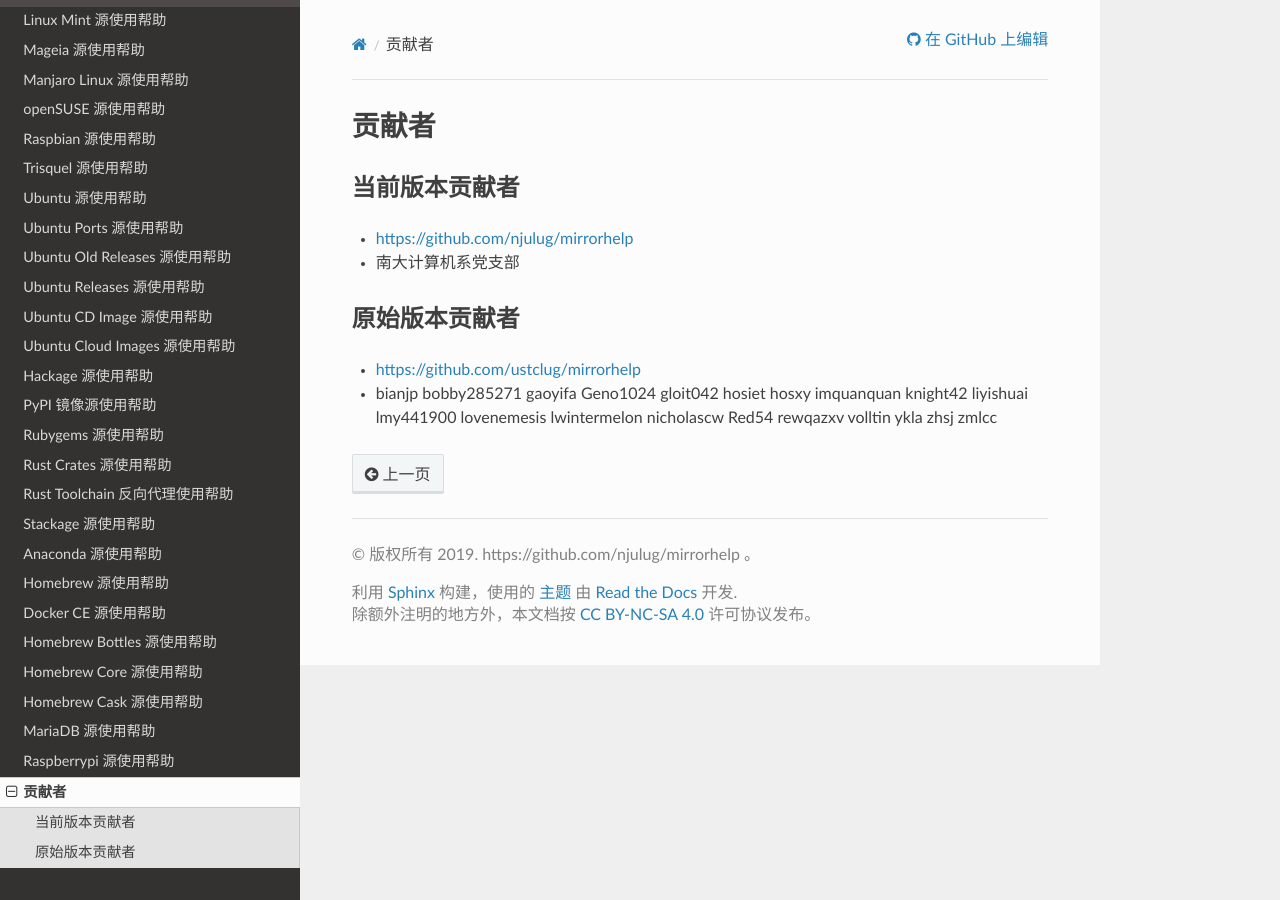
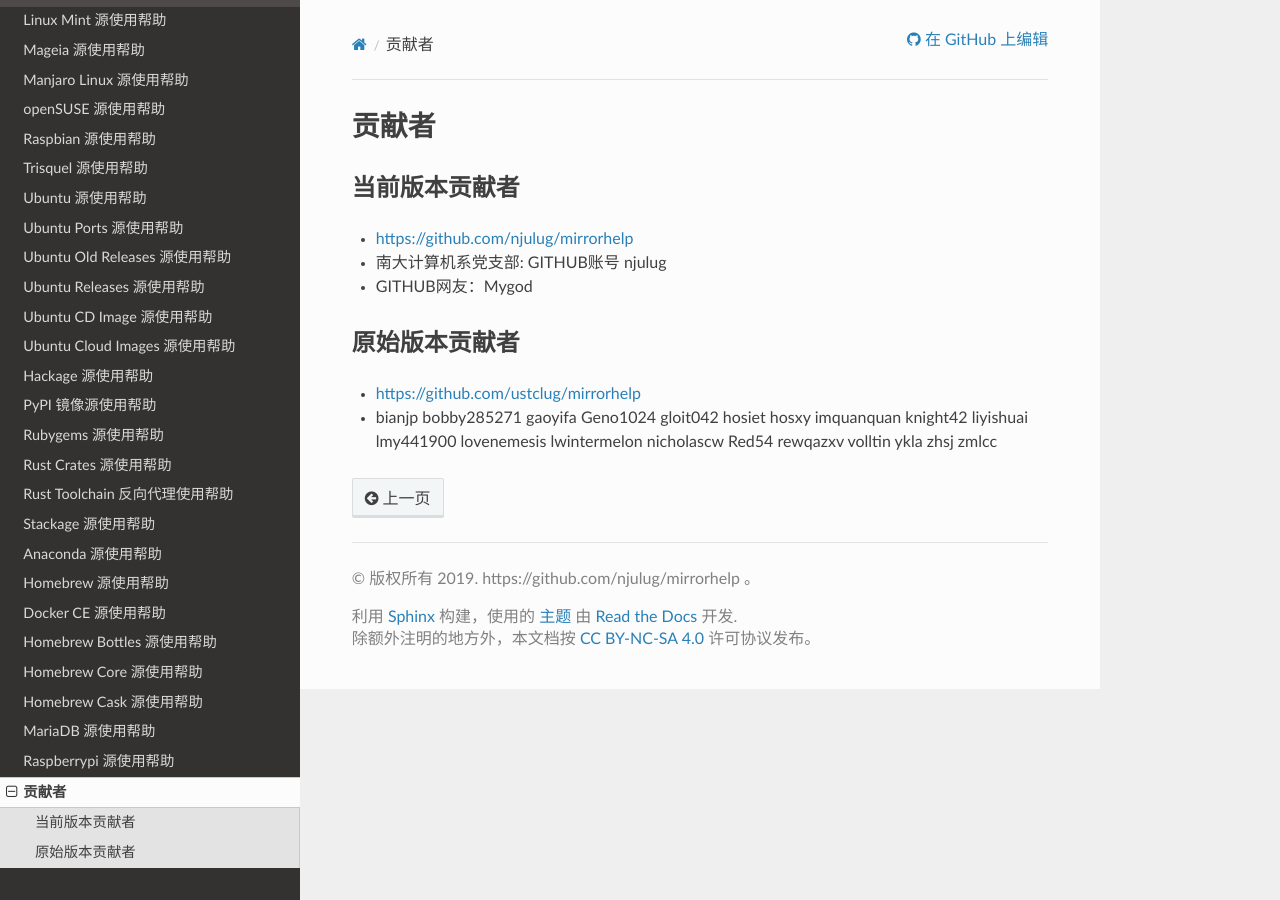
Before and after one commit to ustclug/mirrorhelp, a Sphinx documentation site: the page built from source/contributor.rst, in a window 1280 px wide. Built offline with Sphinx 7.4.7 and the Read the Docs theme 2.0.0, drawn with Linux system fonts in a browser that asks for light colours; pages that are not in the unit, such as notebooks, are missing from menus; comment, search, counter and statistics services are not loaded.

```diff
--- a/source/contributor.rst
+++ b/source/contributor.rst
@@ -5,7 +5,9 @@
 当前版本贡献者
 ===============
 * https://github.com/njulug/mirrorhelp
-* 南大计算机系党支部
+* 南大计算机系党支部: GITHUB账号 njulug
+* GITHUB网友：Mygod
+
 
 原始版本贡献者
 ==============
```
